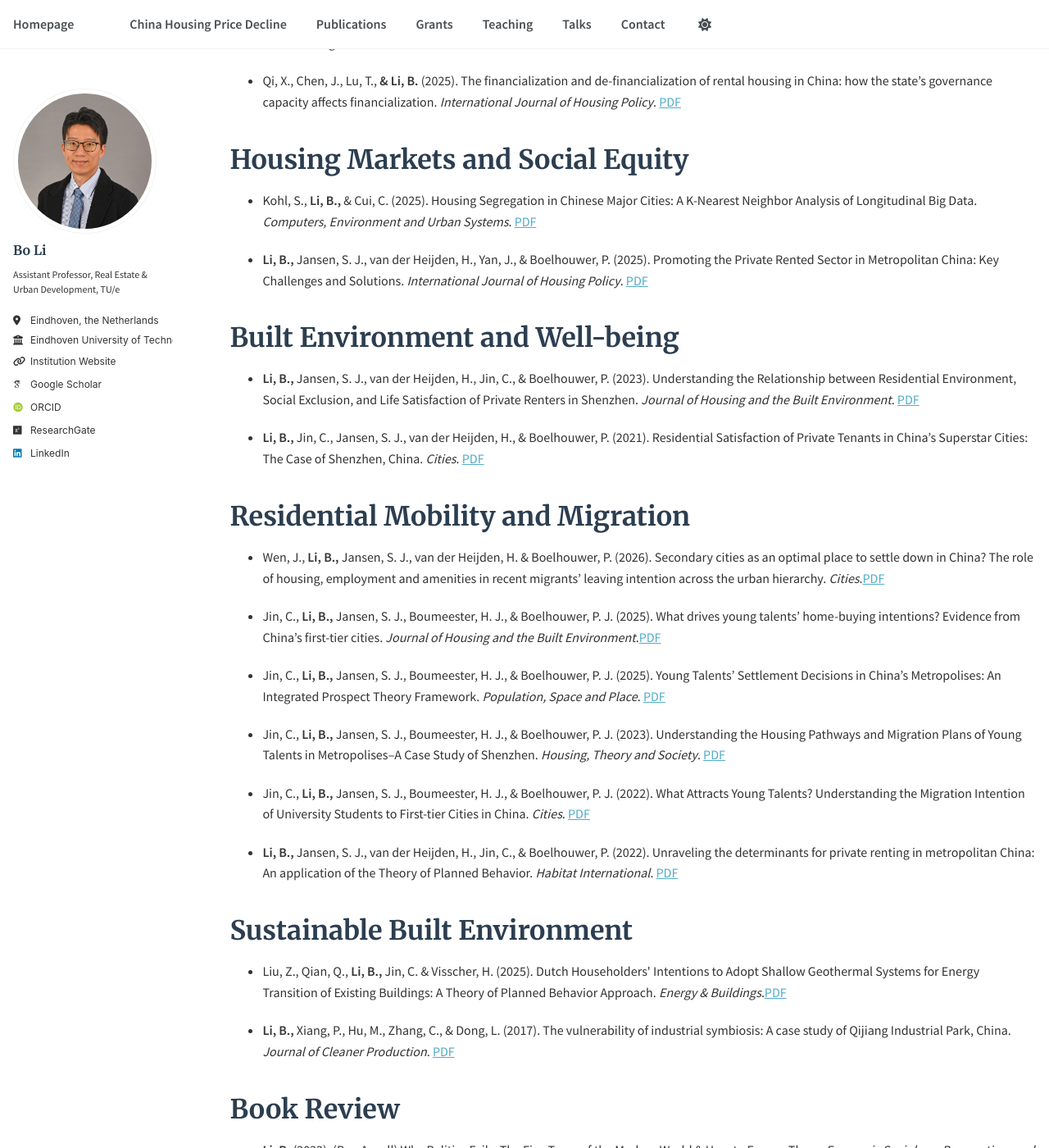
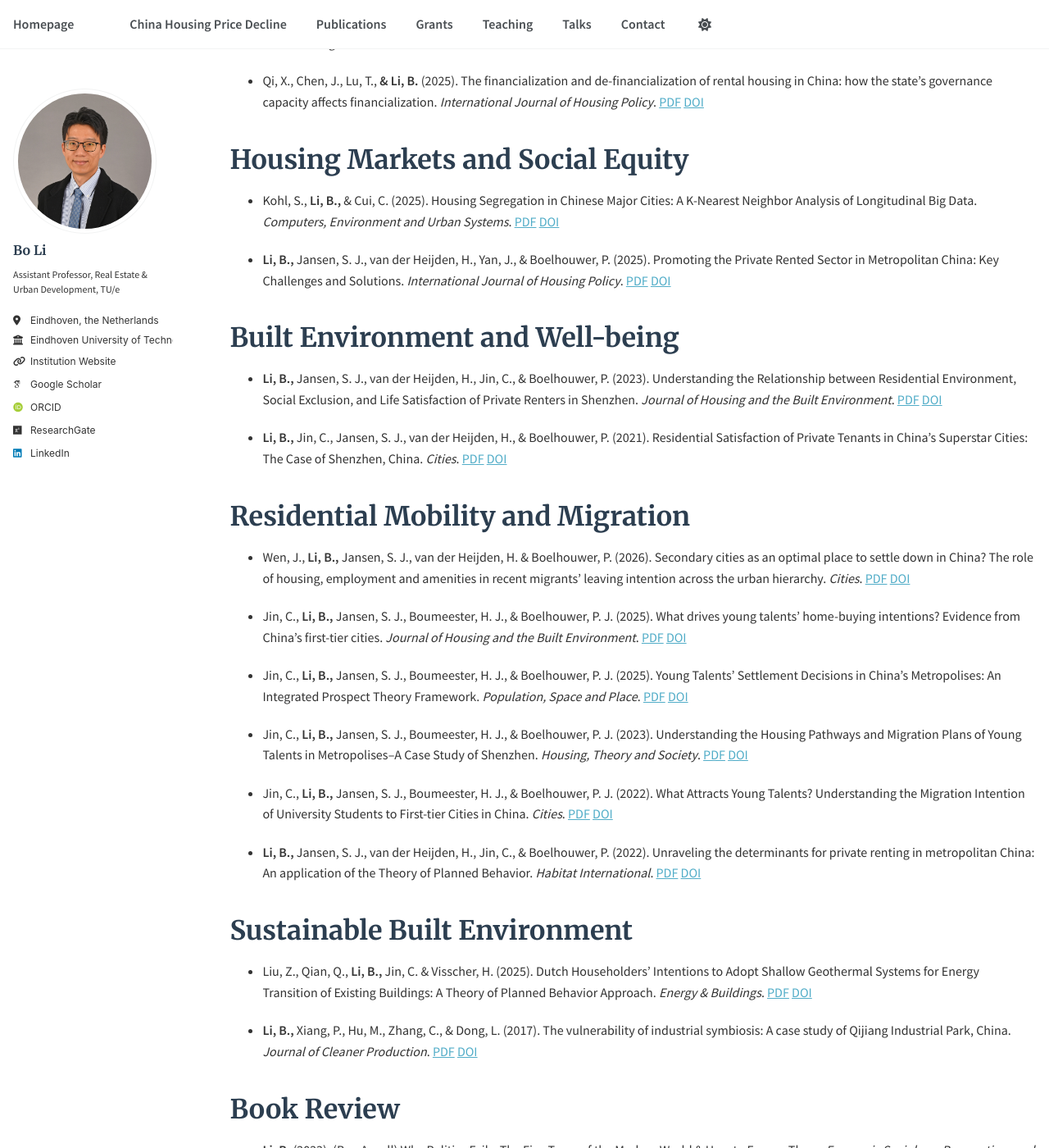
Before and after one commit to housingforall/housingforall.github.io, a Jekyll site: the page built from _pages/publications.md, in a window 1280 px wide and 1400 px high, scrolled down 283 px. Shown: the whole window at 82% size. Built offline with Jekyll 4.4.1, drawn with Linux system fonts in a browser that asks for light colours; some web fonts are replaced.

Commit message:
Update publications.md

```diff
--- a/_pages/publications.md
+++ b/_pages/publications.md
@@ -7,43 +7,43 @@ author_profile: true
 
 ## Housing Financialization
 
-* **Li, B.,** Aalbers, M., Kohl, S., & Chen, J. (2025). Managing overaccumulation: China’s new affordable rental housing programme and its financialization through REITs. *Environment and Planning A: Economy and Space*. [PDF](https://housingforall.github.io/files/epa-public-version.pdf)
+* **Li, B.,** Aalbers, M., Kohl, S., & Chen, J. (2025). Managing overaccumulation: China’s new affordable rental housing programme and its financialization through REITs. *Environment and Planning A: Economy and Space*. [PDF](https://housingforall.github.io/files/epa-public-version.pdf) [DOI](https://doi.org/10.1177/0308518X251360878)
 
-* **Li, B.** (2023). The Realization of Class-Monopoly Rents: Landlords' Class Power and Its Impact on Tenants' Housing Experiences. *Journal of Urban Management*. [PDF](https://housingforall.github.io/files/jum_2023.pdf)
+* **Li, B.** (2023). The Realization of Class-Monopoly Rents: Landlords' Class Power and Its Impact on Tenants' Housing Experiences. *Journal of Urban Management*. [PDF](https://housingforall.github.io/files/jum_2023.pdf) [DOI](https://doi.org/10.1016/j.jum.2023.08.002)
 
-* Qi, X., Chen, J., Lu, T., **& Li, B.** (2025). The financialization and de-financialization of rental housing in China: how the state’s governance capacity affects financialization. *International Journal of Housing Policy*. [PDF](https://housingforall.github.io/files/qi etal., 2025 final.pdf)
+* Qi, X., Chen, J., Lu, T., **& Li, B.** (2025). The financialization and de-financialization of rental housing in China: how the state’s governance capacity affects financialization. *International Journal of Housing Policy*. [PDF](https://housingforall.github.io/files/qi etal., 2025 final.pdf) [DOI](https://doi.org/10.1080/19491247.2025.2580593)
 
 ## Housing Markets and Social Equity
 
-* Kohl, S., **Li, B.,** & Cui, C. (2025). Housing Segregation in Chinese Major Cities: A K-Nearest Neighbor Analysis of Longitudinal Big Data. *Computers, Environment and Urban Systems*. [PDF](https://housingforall.github.io/files/ceus_2025.pdf)
+* Kohl, S., **Li, B.,** & Cui, C. (2025). Housing Segregation in Chinese Major Cities: A K-Nearest Neighbor Analysis of Longitudinal Big Data. *Computers, Environment and Urban Systems*. [PDF](https://housingforall.github.io/files/ceus_2025.pdf) [DOI](https://doi.org/10.1016/j.compenvurbsys.2025.102326)
 
-* **Li, B.,** Jansen, S. J., van der Heijden, H., Yan, J., & Boelhouwer, P. (2025). Promoting the Private Rented Sector in Metropolitan China: Key Challenges and Solutions. *International Journal of Housing Policy*. [PDF](https://housingforall.github.io/files/ijhp-2024.pdf)
+* **Li, B.,** Jansen, S. J., van der Heijden, H., Yan, J., & Boelhouwer, P. (2025). Promoting the Private Rented Sector in Metropolitan China: Key Challenges and Solutions. *International Journal of Housing Policy*. [PDF](https://housingforall.github.io/files/ijhp-2024.pdf) [DOI](https://doi.org/10.1080/19491247.2024.2308735)
 
 ## Built Environment and Well-being
 
-* **Li, B.,** Jansen, S. J., van der Heijden, H., Jin, C., & Boelhouwer, P. (2023). Understanding the Relationship between Residential Environment, Social Exclusion, and Life Satisfaction of Private Renters in Shenzhen. *Journal of Housing and the Built Environment*. [PDF](https://housingforall.github.io/files/hbe_2023.pdf)
+* **Li, B.,** Jansen, S. J., van der Heijden, H., Jin, C., & Boelhouwer, P. (2023). Understanding the Relationship between Residential Environment, Social Exclusion, and Life Satisfaction of Private Renters in Shenzhen. *Journal of Housing and the Built Environment*. [PDF](https://housingforall.github.io/files/hbe_2023.pdf) [DOI](https://doi.org/10.1007/s10901-023-10049-7)
 
-* **Li, B.,** Jin, C., Jansen, S. J., van der Heijden, H., & Boelhouwer, P. (2021). Residential Satisfaction of Private Tenants in China's Superstar Cities: The Case of Shenzhen, China. *Cities*. [PDF](https://housingforall.github.io/files/cities_2021.pdf)
+* **Li, B.,** Jin, C., Jansen, S. J., van der Heijden, H., & Boelhouwer, P. (2021). Residential Satisfaction of Private Tenants in China's Superstar Cities: The Case of Shenzhen, China. *Cities*. [PDF](https://housingforall.github.io/files/cities_2021.pdf) [DOI](https://doi.org/10.1016/j.cities.2021.103355)
 
 ## Residential Mobility and Migration
 
-* Wen, J., **Li, B.,** Jansen, S. J., van der Heijden, H. & Boelhouwer, P. (2026). Secondary cities as an optimal place to settle down in China? The role of housing, employment and amenities in recent migrants' leaving intention across the urban hierarchy. *Cities*.[PDF](https://housingforall.github.io/files/wen_cities_2026.pdf)
+* Wen, J., **Li, B.,** Jansen, S. J., van der Heijden, H. & Boelhouwer, P. (2026). Secondary cities as an optimal place to settle down in China? The role of housing, employment and amenities in recent migrants' leaving intention across the urban hierarchy. *Cities*. [PDF](https://housingforall.github.io/files/wen_cities_2026.pdf) [DOI](https://doi.org/10.1016/j.cities.2026.106893)
 
-* Jin, C., **Li, B.,** Jansen, S. J., Boumeester, H. J., & Boelhouwer, P. J. (2025). What drives young talents’ home-buying intentions? Evidence from China’s first-tier cities. *Journal of Housing and the Built Environment*.[PDF](https://housingforall.github.io/files/Jin HBE 2025.pdf)
+* Jin, C., **Li, B.,** Jansen, S. J., Boumeester, H. J., & Boelhouwer, P. J. (2025). What drives young talents’ home-buying intentions? Evidence from China’s first-tier cities. *Journal of Housing and the Built Environment*. [PDF](https://housingforall.github.io/files/Jin HBE 2025.pdf) [DOI](https://doi.org/10.1007/s10901-025-10259-1)
 
-* Jin, C., **Li, B.,** Jansen, S. J., Boumeester, H. J., & Boelhouwer, P. J. (2025). Young Talents' Settlement Decisions in China's Metropolises: An Integrated Prospect Theory Framework. *Population, Space and Place*. [PDF](https://housingforall.github.io/files/psp_public_version.pdf)
+* Jin, C., **Li, B.,** Jansen, S. J., Boumeester, H. J., & Boelhouwer, P. J. (2025). Young Talents' Settlement Decisions in China's Metropolises: An Integrated Prospect Theory Framework. *Population, Space and Place*. [PDF](https://housingforall.github.io/files/psp_public_version.pdf) [DOI](https://doi.org/10.1002/psp.70099)
 
-* Jin, C., **Li, B.,** Jansen, S. J., Boumeester, H. J., & Boelhouwer, P. J. (2023). Understanding the Housing Pathways and Migration Plans of Young Talents in Metropolises--A Case Study of Shenzhen. *Housing, Theory and Society*. [PDF](https://housingforall.github.io/files/hts_2023.pdf)
+* Jin, C., **Li, B.,** Jansen, S. J., Boumeester, H. J., & Boelhouwer, P. J. (2023). Understanding the Housing Pathways and Migration Plans of Young Talents in Metropolises--A Case Study of Shenzhen. *Housing, Theory and Society*. [PDF](https://housingforall.github.io/files/hts_2023.pdf) [DOI](https://doi.org/10.1080/14036096.2023.2200784)
 
-* Jin, C., **Li, B.,** Jansen, S. J., Boumeester, H. J., & Boelhouwer, P. J. (2022). What Attracts Young Talents? Understanding the Migration Intention of University Students to First-tier Cities in China. *Cities*. [PDF](https://housingforall.github.io/files/cities_2022.pdf)
+* Jin, C., **Li, B.,** Jansen, S. J., Boumeester, H. J., & Boelhouwer, P. J. (2022). What Attracts Young Talents? Understanding the Migration Intention of University Students to First-tier Cities in China. *Cities*. [PDF](https://housingforall.github.io/files/cities_2022.pdf) [DOI](https://doi.org/10.1016/j.cities.2022.103802)
 
-* **Li, B.,** Jansen, S. J., van der Heijden, H., Jin, C., & Boelhouwer, P. (2022). Unraveling the determinants for private renting in metropolitan China: An application of the Theory of Planned Behavior. *Habitat International*. [PDF](https://housingforall.github.io/files/hi_2022.pdf)
+* **Li, B.,** Jansen, S. J., van der Heijden, H., Jin, C., & Boelhouwer, P. (2022). Unraveling the determinants for private renting in metropolitan China: An application of the Theory of Planned Behavior. *Habitat International*. [PDF](https://housingforall.github.io/files/hi_2022.pdf) [DOI](https://doi.org/10.1016/j.habitatint.2022.102640)
 
 ## Sustainable Built Environment
 
-* Liu, Z., Qian, Q., **Li, B.,** Jin, C. & Visscher, H. (2025). Dutch Householders\' Intentions to Adopt Shallow Geothermal Systems for Energy Transition of Existing Buildings: A Theory of Planned Behavior Approach. *Energy & Buildings*.[PDF](https://housingforall.github.io/files/eb_2025.pdf)
+* Liu, Z., Qian, Q., **Li, B.,** Jin, C. & Visscher, H. (2025). Dutch Householders' Intentions to Adopt Shallow Geothermal Systems for Energy Transition of Existing Buildings: A Theory of Planned Behavior Approach. *Energy & Buildings*. [PDF](https://housingforall.github.io/files/eb_2025.pdf) [DOI](https://doi.org/10.1016/j.enbuild.2025.116386)
 
-* **Li, B.,** Xiang, P., Hu, M., Zhang, C., & Dong, L. (2017). The vulnerability of industrial symbiosis: A case study of Qijiang Industrial Park, China. *Journal of Cleaner Production*. [PDF](https://housingforall.github.io/files/jcp_2017.pdf)
+* **Li, B.,** Xiang, P., Hu, M., Zhang, C., & Dong, L. (2017). The vulnerability of industrial symbiosis: A case study of Qijiang Industrial Park, China. *Journal of Cleaner Production*. [PDF](https://housingforall.github.io/files/jcp_2017.pdf) [DOI](https://doi.org/10.1016/j.jclepro.2017.04.087)
 
 ## Book Review
 
```
